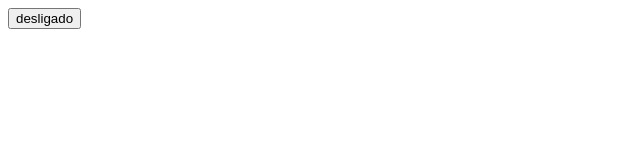
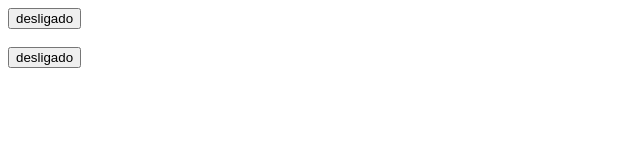
Before and after one commit to Guilherme-Pereira-Dos-Santos/test2, a plain HTML site: page index2.html in a window 1280 px wide. Shown: the whole page, without its empty margins (0-640 px from the left). Drawn offline with Linux system fonts and the light colour scheme.

Commit message:
aaaaaaaaa

```diff
--- a/index2.html
+++ b/index2.html
@@ -27,9 +27,16 @@
             setStatus();
             btn.value = getStatus();
         }
+        function enviar2(obj){
+            setStatus();
+            obj.value = getStatus();
+        }
     </script>
 </head>
 <body>
     <input id="btnAlarme" type="button" value="desligado" onclick="enviar();">
+    <br><br>
+    <input id="btnAlarme2" type="button" value="desligado" onclick="enviar2(this);">
+
 </body>
 </html>
```
